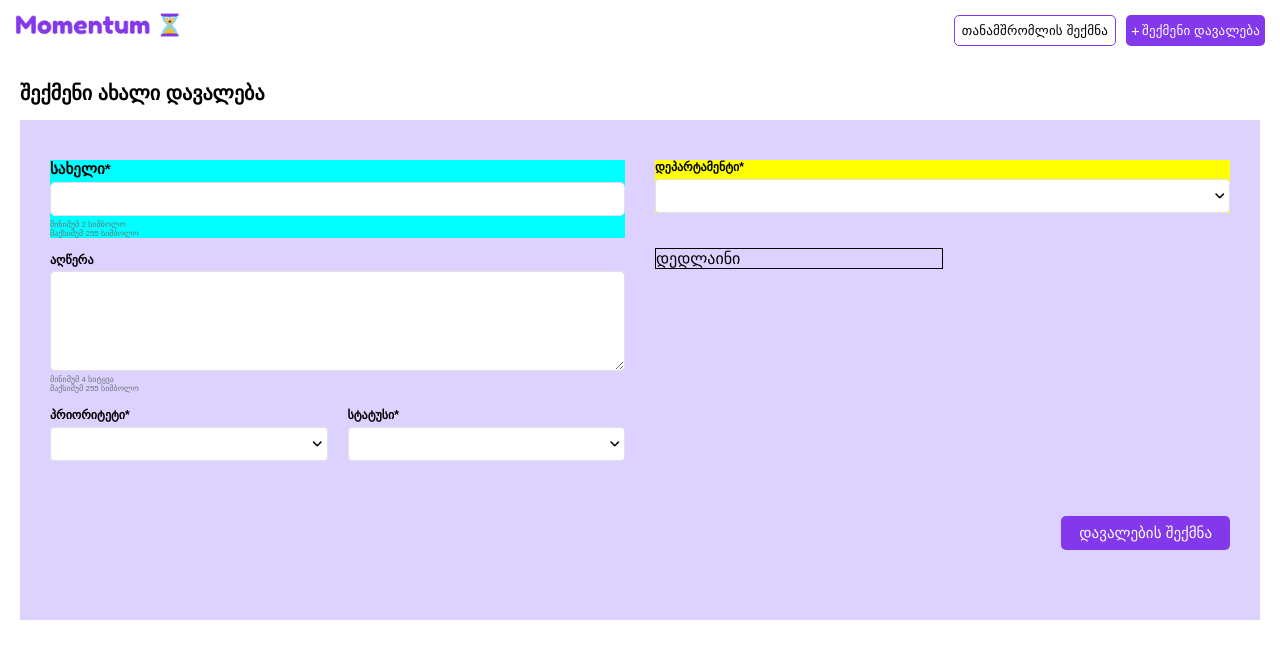
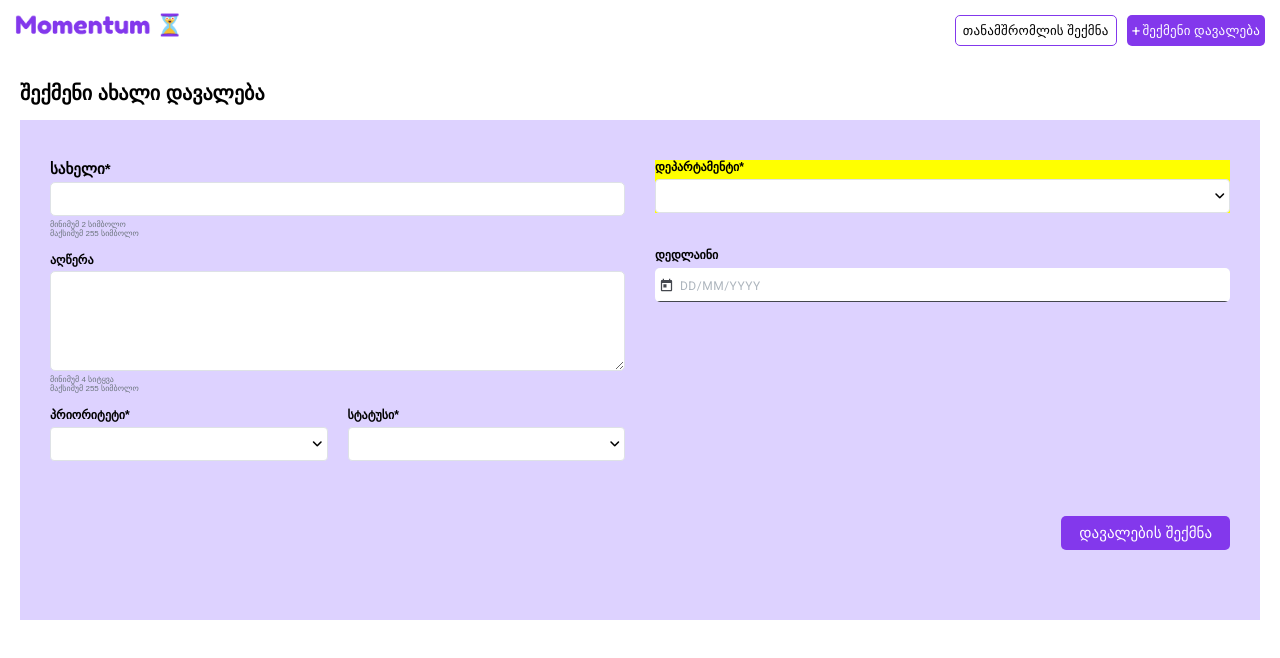
Before and after one commit to Kat-Erina/tasks-project, an Angular app: page /new-task in a window 1280 px wide. Shown: the top 658 px of the page. Built offline with nearby package versions, Linux system fonts and the light colour scheme; no server answers.

Commit message:
added calendar in new task component

```diff
--- a/angular.json
+++ b/angular.json
@@ -32,6 +32,7 @@
               }
             ],
             "styles": [
+              "@angular/material/prebuilt-themes/azure-blue.css",
               "node_modules/@fortawesome/fontawesome-free/css/all.min.css",
               "src/styles.scss"
             ],
@@ -92,6 +93,7 @@
               }
             ],
             "styles": [
+              "@angular/material/prebuilt-themes/azure-blue.css",
               "src/styles.scss"
             ],
             "scripts": []
--- a/package.json
+++ b/package.json
@@ -11,14 +11,17 @@
   "private": true,
   "dependencies": {
     "@angular/animations": "^19.1.0",
+    "@angular/cdk": "^19.2.10",
     "@angular/common": "^19.1.0",
     "@angular/compiler": "^19.1.0",
     "@angular/core": "^19.1.0",
     "@angular/forms": "^19.1.0",
+    "@angular/material": "^19.2.10",
     "@angular/platform-browser": "^19.1.0",
     "@angular/platform-browser-dynamic": "^19.1.0",
     "@angular/router": "^19.1.0",
     "@fortawesome/fontawesome-free": "^6.7.2",
+    "date-fns": "^4.1.0",
     "rxjs": "~7.8.0",
     "tslib": "^2.3.0",
     "zone.js": "~0.15.0"
--- a/src/app/new-task/new-task.component.html
+++ b/src/app/new-task/new-task.component.html
@@ -58,9 +58,18 @@
 
             </div>
              <div class="deadline-container" >
-                 <!-- <p>დედლაინი</p> -->
-
-         <label for="date">დედლაინი</label>
+                <p class="deadline-p" [ngClass]="{'invalid':(formSubmitted()&&!validateTime) || dateInput.touched && !validateTime ,
+                    'valid':formSubmitted()&& validateTime || validateTime===true
+                }">დედლაინი</p>
+                 <mat-form-field>
+                    <input [ngClass]="{'invalid':(formSubmitted()&&!validateTime) || validateTime===false,
+                    'valid': validateTime
+                }"
+                      matInput [matDatepicker]="picker" placeholder="DD/MM/YYYY" [(ngModel)]="date" name="date" (dateChange)="handleDatePick()"
+                      #dateInput="ngModel">
+                    <mat-datepicker-toggle matIconSuffix [for]="picker"></mat-datepicker-toggle>
+                    <mat-datepicker #picker [startAt]="tomorrow"></mat-datepicker>
+                  </mat-form-field>
 
              </div>
          </div>
--- a/src/app/new-task/new-task.component.scss
+++ b/src/app/new-task/new-task.component.scss
@@ -1,11 +1,11 @@
 .task-container{
+    font-family: 'FiraGO', sans-serif;
+
     padding: 5px 10px;
     display: flex;
     flex-direction: column;
-    // background-color: #DDD2FF;
     border-radius: 4px;
     gap:15px;
-    // height: 100vh;
     h1{
         font-size: 16px;
     }
@@ -24,7 +24,6 @@ gap:15px;
         flex-direction: column;
         gap:15px;
        .title-div{
-        background-color: aqua;
         width: 100%;
        }
         .desc-div{
@@ -77,16 +76,16 @@ gap:15px;
 
                 }
                 .deadline-container{
+                    // border: 1px solid black;
                     position: relative;
-                    border: 1px solid black;
-                    width: 50%;
                     display: flex;
                     flex-direction: column;
                     gap:2px;
                     p{
+                        font-size: 12px;
     font-weight: bold;
+    margin-bottom: 4px;
                     }
-
                 }
 
             }
@@ -111,6 +110,78 @@ gap:15px;
 
     }
 }
+
+::ng-deep{
+    mat-form-field{
+        display: flex;
+        justify-content: start;
+        .mat-mdc-text-field-wrapper{
+
+            border-radius: 5px;
+            padding: 0;
+            height: 34px;
+            display: flex;
+            align-items: center;
+            .mat-mdc-form-field-flex{
+                background-color: white;
+                border-radius: 5px;
+                .mat-mdc-form-field-infix{
+                    gap:20px;
+                    input{
+                        margin-left: 25px;
+                        font-size: 12px;
+                    }
+                    input::placeholder{
+                        color: #ADB5BD;
+                        font-size: 12px;
+                    }
+
+                }
+                .mat-mdc-form-field-icon-suffix{
+                    position: absolute;
+                    mat-datepicker-toggle{
+                        button{
+                            width:15px;
+                            height: 15px;
+                            padding: 0;
+                            display: flex;
+                            align-items: center;
+                            border-radius: 0;
+
+                            svg{
+                                width:100%;
+                            height: 100%;
+                            }
+                        }
+                    }
+
+                }
+            }
+        }
+
+    }
+
+    .mat-datepicker-popup{
+        background-color:white;
+        margin-top: 4px;
+        mat-datepicker-content{
+            background-color:white;
+
+        }
+    }
+    .mat-calendar-body-today:not(.mat-calendar-body-selected) {
+        border: none !important;
+        outline: none !important;
+      }
+      .mat-calendar-body-cell[aria-pressed="true"] > .mat-calendar-body-cell-content {
+        background-color: #8338EC !important;
+        color: white !important;
+        border-radius: 50%;
+      }
+}
+
+
+
 
 @media screen and (min-width:700px) {
     .task-container{
@@ -208,16 +279,17 @@ gap:15px;
                         width: 90%;
                     }
                     .deadline-container{
+                        background-color: red;
                         position: relative;
-                        border: 1px solid black;
+                        border: 1px solid rgb(26, 141, 51);
                         width: 50%;
                         display: flex;
                         flex-direction: column;
                         gap:2px;
-                        p{
-        font-weight: bold;
-                        }
-
+                       .deadline-p{
+                        margin-bottom: 4px;
+                        background-color: red;
+                       }
                     }
 
                 }
@@ -226,17 +298,7 @@ gap:15px;
             .btn-container{
              width: 78.2%;
              border:1px solid black;
-                // button{
-                //     background-color: #8338EC;
-                //     color: white;
-                //     outline: none;
-                //     border: none;
-                //     border-radius: 5px;
-                //     padding: 5px 10px;
-                //     align-items: center;
-                //     font-family: 'FiraGO', sans-serif;
-                //     font-size: 12px;
-                // }
+
             }
 
         }
--- a/src/app/new-task/new-task.component.ts
+++ b/src/app/new-task/new-task.component.ts
@@ -1,18 +1,25 @@
 import { Component,  inject, OnInit, signal } from '@angular/core';
 import { InputComponent } from '../core/shared-components/input/input.component';
-import { CommonModule } from '@angular/common';
+import { CommonModule, DatePipe } from '@angular/common';
 import { ApiService } from '../core/services/api.service';
 import {  Priority, ReceivedEmployee, Status } from '../core/types/models';
 import { DropdownComponent } from '../core/shared-components/dropdown/dropdown.component';
 import { SharedStates } from '../core/services/sharedStates.service';
 import { Router } from '@angular/router';
 import { FormsModule } from '@angular/forms';
-
+import {MatDatepickerModule} from '@angular/material/datepicker';
+import { MatFormFieldModule } from '@angular/material/form-field';
+import { MatInputModule } from '@angular/material/input';
+import { MatNativeDateModule } from '@angular/material/core';
+import { format } from 'date-fns';
 @Component({
   selector: 'app-new-task',
-  imports: [InputComponent, CommonModule, DropdownComponent, FormsModule],
+  imports: [InputComponent, CommonModule, DropdownComponent, FormsModule,
+    MatDatepickerModule, MatFormFieldModule, MatInputModule, MatNativeDateModule,
+
+  ],
   templateUrl: './new-task.component.html',
-  styleUrl: './new-task.component.scss'
+  styleUrl: './new-task.component.scss',
 })
 export class NewTaskComponent implements OnInit{
   router=inject(Router)
@@ -21,9 +28,11 @@ export class NewTaskComponent implements OnInit{
     description:"",
     department:undefined,
     employee:undefined,
-    deadline:""
+    deadline:"",
+    due_date:''
   }
-date:null=null
+date!:Date
+tomorrow=new Date(new Date().setDate(new Date().getDate() + 1));
 titleValue=signal('');
 minimumLengthValid=signal(false);
 maximumLengthValid=signal(true);
@@ -44,6 +53,8 @@ chosenEmployee=signal<ReceivedEmployee|undefined>(undefined)
 employees=this.sharedStates.employees
 filteredEmployees=this.sharedStates.filteredEmployees
 
+
+
 handleNameChange(value:string){
     this.titleValue.set(value)
    this.minimumLengthValid.set(this.regexforMinimumLength.test(this.titleValue()));
@@ -60,8 +71,6 @@ handleNameChange(value:string){
     this.data = { ...this.data, description: this.description() };
     localStorage.setItem('taskData',JSON.stringify(this.data));
   }
-
-
 
   handleDropDownChange(val:any){
 let {name, obj}=val;
@@ -89,6 +98,8 @@ localStorage.setItem('taskData',JSON.stringify(this.data))
 }
 
   ngOnInit(): void {
+    // console.log(this.tomorrow)
+    // this.date=this.tomorrow
     // localStorage.clear()
     let fetchedData=localStorage.getItem('taskData');
     this.apiService.getAllDepartments()
@@ -105,6 +116,7 @@ localStorage.setItem('taskData',JSON.stringify(this.data))
       this.descMinimumValidation.set(this.regexforMinimumLength.test(this.description()));
       this.chosenDepartment.set(data.department)
       this.chosenEmployee.set(data.employee)
+      this.date=new Date(data.due_date)
          }
 
     this.apiService.getEmployees().subscribe({
@@ -153,6 +165,8 @@ this.filteredEmployees.set(empls)
       }
 
 
+
+
       get isDescriptionValid(): boolean {
         const desc = this.description().trim();
         const charCount = desc.replace(/\s+/g, '').length;
@@ -160,22 +174,62 @@ this.filteredEmployees.set(empls)
         return charCount > 0 && wordCount >= 4
       }
 
+      handleDatePick(){
+      const pickedDate = new Date(this.date);
+      const tomorrow = new Date();
+      tomorrow.setDate(tomorrow.getDate() + 1);
+
+      pickedDate.setHours(0, 0, 0, 0);
+      tomorrow.setHours(0, 0, 0, 0);
+        if (pickedDate.getTime() < tomorrow.getTime()) {
+          alert('გთხოვთ აირჩიეთ მომავალი თარიღი')
+          // this.date = '';
+          // return;
+
+        } else {
+          console.log('kargia'); // Good date
+          const formattedDate = format(this.date, 'yyyy-MM-dd');
+          console.log(formattedDate)
+    // const due_date = formatted; // --> This will be like "2025-12-31"
+    console.log('due_date:', formattedDate);
+
+    this.data = { ...this.data, due_date: formattedDate };
+  // this.chosenEmployee.set(undefined)
+localStorage.setItem('taskData',JSON.stringify(this.data));
+
+        }
+// console.log(this.validateTime)
+      }
+
+    get validateTime(){
+     if(!this.date){
+      return undefined
+     }
+     else{
+      // console.log(this.tomorrow.getTime() <= this.date.getTime())
+      return  this.tomorrow.getTime() <= this.date.getTime();
+     }
+
+    }
+
   handleSubmit(event:Event){
     event.preventDefault();
 this.formSubmitted.set(true);
-
+console.log(this.validateTime)
 if((this.description().length===0 || this.isDescriptionValid )&& this.minimumLengthValid() && !this.maximumLengthValid()
 && this.chosenDepartment() && this.chosenEmployee() && this.chosenstatus()&& this.chosenPriority()  ){
 let data={
   name:this.titleValue(),
   description:this.description(),
-  due_date:'2025-07-15',
+  due_date:format(this.date, 'yyyy-MM-dd'),
   status_id:this.chosenstatus()?.id,
   priority_id: this.chosenPriority()?.id,
   department_id: this.chosenDepartment()?.id,
   employee_id:this.chosenEmployee()?.id,
 }
 
+console.log(this.date)
+console.log(data)
 
 this.apiService.postData('tasks', data).subscribe(
   { next:(response)=>{
--- a/src/app/task/task.component.html
+++ b/src/app/task/task.component.html
@@ -51,7 +51,9 @@
                 <img src="images/calendar.svg">
                 <p>დავალების ვადა</p>
             </div>
-            <div class="deadline-details"></div>
+            <div class="deadline-details">
+                <p>{{weekDay()}} - <span>{{formattedDate()}}</span></p>
+            </div>
         </div>
     </div>
 
--- a/src/app/task/task.component.ts
+++ b/src/app/task/task.component.ts
@@ -1,6 +1,6 @@
-import { Component, ElementRef, inject, input,  OnInit, signal, ViewChild,  } from '@angular/core';
+import { Component, inject, input,  OnInit, signal,   } from '@angular/core';
 import { ApiService } from '../core/services/api.service';
-import { Comment, Status, Task } from '../core/types/models';
+import {  Status, Task } from '../core/types/models';
 import { CommonModule } from '@angular/common';
 import { CommentAreaComponent } from "../core/shared-components/comment-area/comment-area.component";
 import { CommentItemComponent } from "../core/shared-components/comment-item/comment-item.component";
@@ -18,11 +18,25 @@ item:Task|undefined=undefined
 statuses=signal<Status[]>([])
 isVisible=signal(false)
 chosenStatus=signal<Status|null>(null)
-comments=this.apiService.comments
+comments=this.apiService.comments;
+date:Date|string=''
+ day = signal('');
+ month =signal('');
+ year!:number;
+ formattedDate = signal('');
+ weekDay=signal('')
 
+ daysObj: { [key: number]: string } = {
+  0: 'კვი',
+  1: 'ორშ',
+  2: 'სამ',
+  3: 'ოთხ',
+  4: 'ხუთ',
+  5: 'პარ',
+  6: 'შაბ'
+};
 
  ngOnInit(): void {
-   console.log(this.id())
    this.loadData()
    this.apiService.getAllcomments(this.id())
  }
@@ -31,9 +45,15 @@ comments=this.apiService.comments
 
  loadData(){
   this.apiService.getItemInfo(this.id()).subscribe({
-    next:response=>{console.log(response)
-      this.item=response;
-      this.chosenStatus.set(this.item.status)
+    next:response=>{
+this.item=response;
+this.chosenStatus.set(this.item.status)
+this.date=new Date(this.item.due_date)
+this.day.set(String(this.date.getDate()).padStart(2, '0'))
+this.month.set(String(this.date.getMonth() + 1).padStart(2, '0'))
+this.year = this.date.getFullYear();
+this.formattedDate.set( `${this.day()}/${this.month()}/${this.year}`);
+this.weekDay.set(this.daysObj[this.date.getDay()])
     }
   })
   this.getStatuses()
@@ -47,17 +67,12 @@ comments=this.apiService.comments
 }
 
 chooseStatus(status:Status){
-  console.log(status)
-  this.chosenStatus.set(status)
-
-  this.apiService.updateTaskstatus(this.id(), {'status_id':this.chosenStatus()?.id}).subscribe({
+this.chosenStatus.set(status)
+this.apiService.updateTaskstatus(this.id(), {'status_id':this.chosenStatus()?.id}).subscribe({
     next:response=>{if(response)this.isVisible.set(false)
-
     },
-
     error:error=>console.log(error)
   })
-
 }
 
 get commentsLength() {
--- a/src/index.html
+++ b/src/index.html
@@ -6,8 +6,10 @@
   <base href="/">
   <meta name="viewport" content="width=device-width, initial-scale=1">
   <link rel="icon" type="image/x-icon" href="favicon.ico">
+  <link href="https://fonts.googleapis.com/css2?family=Roboto:wght@300;400;500&display=swap" rel="stylesheet">
+  <link href="https://fonts.googleapis.com/icon?family=Material+Icons" rel="stylesheet">
 </head>
-<body>
+<body class="mat-typography">
   <app-root></app-root>
 </body>
 </html>
--- a/src/styles.scss
+++ b/src/styles.scss
@@ -23,3 +23,7 @@
 .invalid-border{
     border: 1px solid #FA4D4D !important ;
 }
+
+
+html, body { height: 100%; }
+body { margin: 0; font-family: Roboto, "Helvetica Neue", sans-serif; }
```
Also changed, not shown: src/app/core/shared-components/dropdown/dropdown.component.scss (+6 -1 lines), 1 other file (tests, documents, lock files or other folders).
